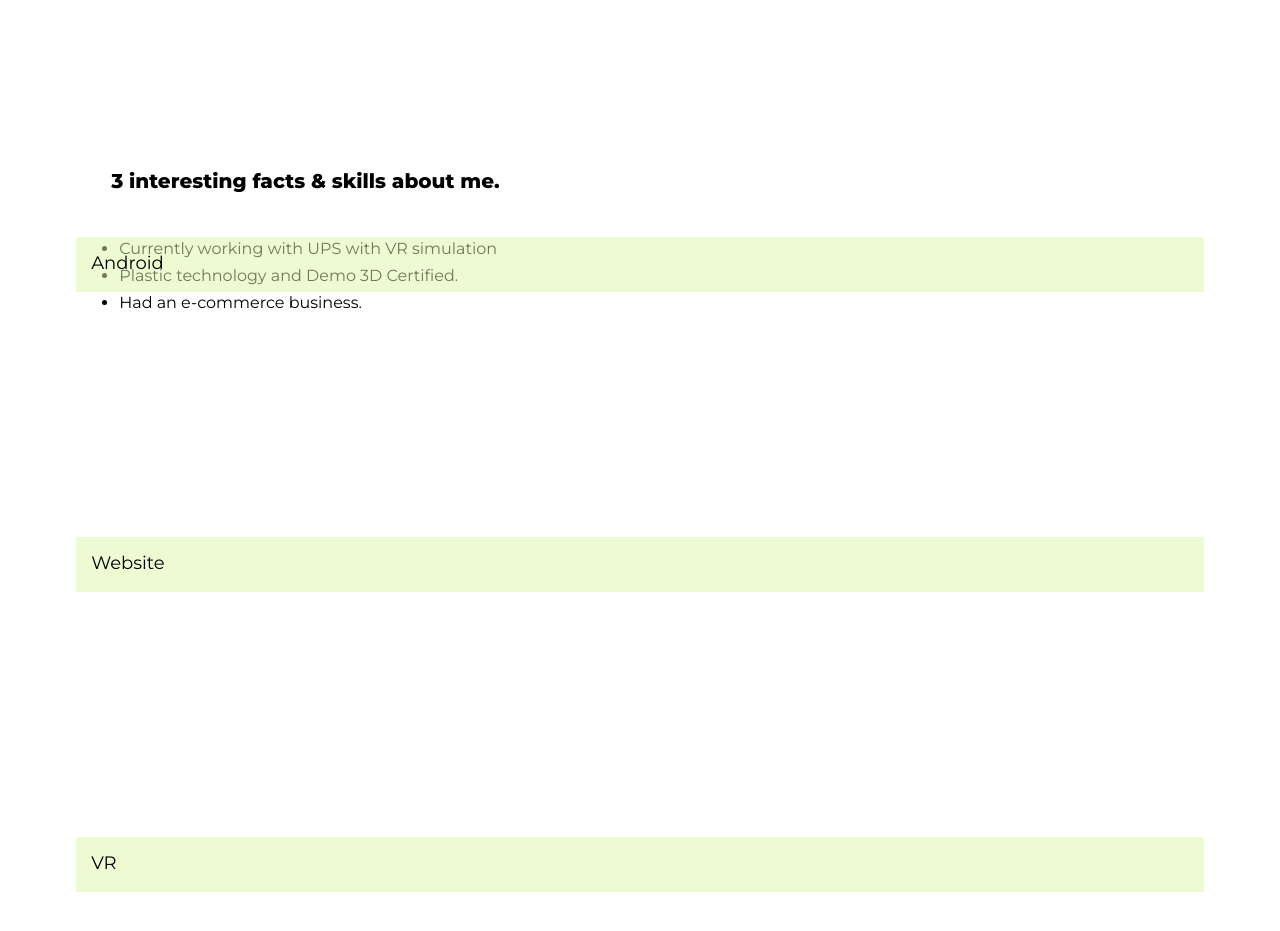
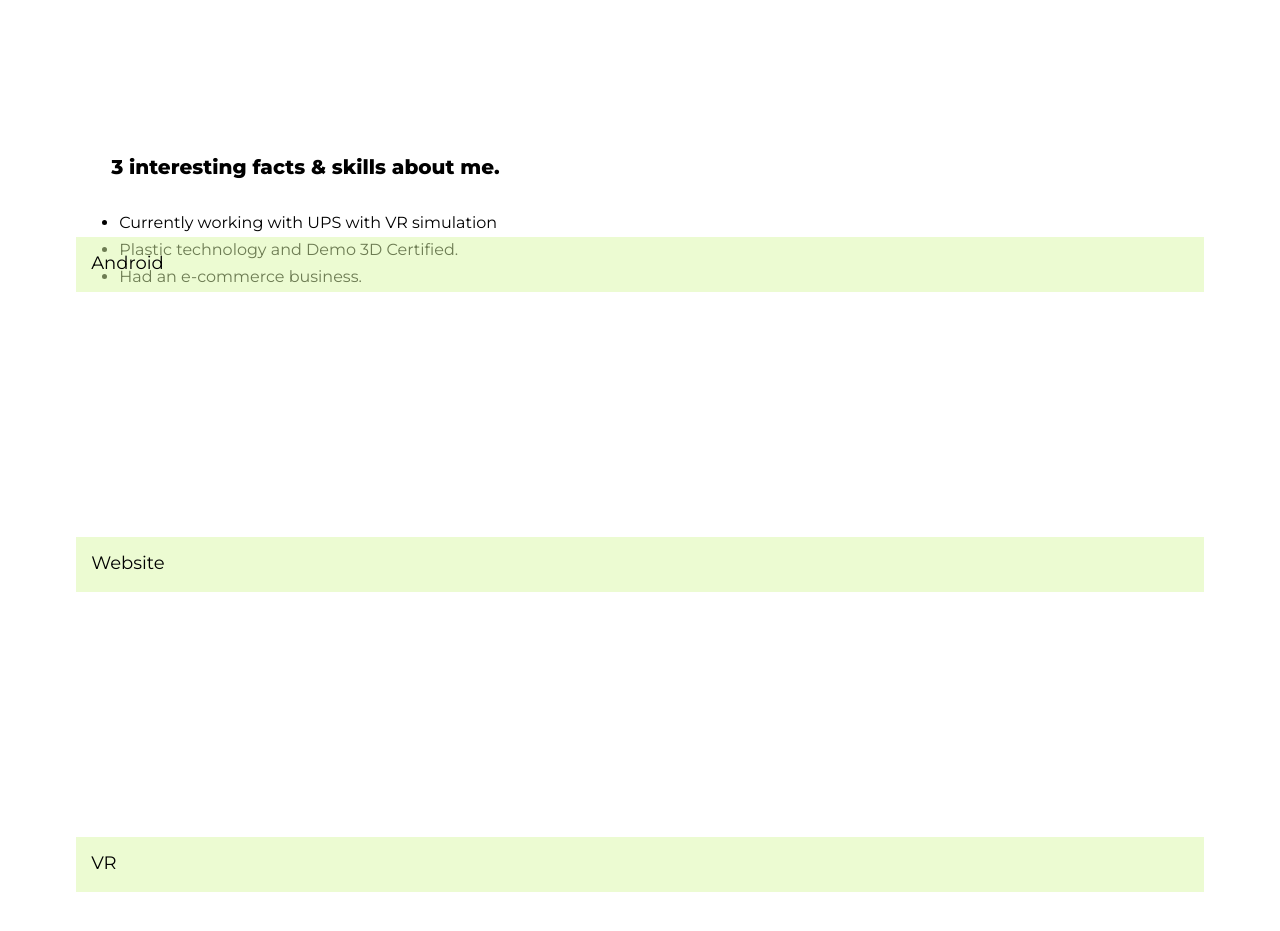
Before and after one commit to tingjou47/HW-MyFirst-Layout, a plain HTML site: page emilytj/index.html in a window 1280 px wide. Shown: the part 1200-2131 px from the top of the page. Drawn offline with Linux system fonts and the light colour scheme.

Commit message:
header change

```diff
--- a/emilytj/css/style.css
+++ b/emilytj/css/style.css
@@ -203,7 +203,7 @@ h3 {
     ;
  }
 
-h6 {
+h5 {
   font-size: 20px;
   font-weight: 800;
 
--- a/emilytj/index.html
+++ b/emilytj/index.html
@@ -38,7 +38,7 @@
             I was first introduced to UX/UI by my aunt, she encouraged me to enroll for the program as it will be beneficial for my career search.</p>
       </div>
       <div class= "facts"></div>
-      <ul> <h6>3 interesting facts & skills about me. </h6>
+      <ul> <h5>3 interesting facts & skills about me. </h5>
         <li>Currently working with UPS with VR simulation </li>
         <li>Plastic technology and Demo 3D Certified.</li>
         <li>Had an e-commerce business.</li>
```
